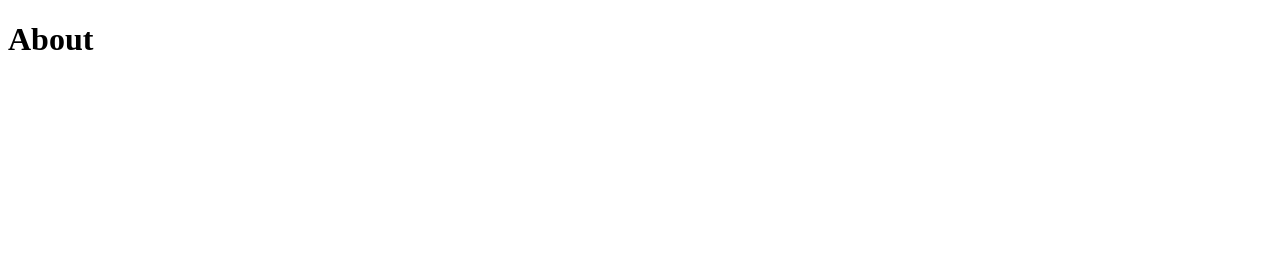
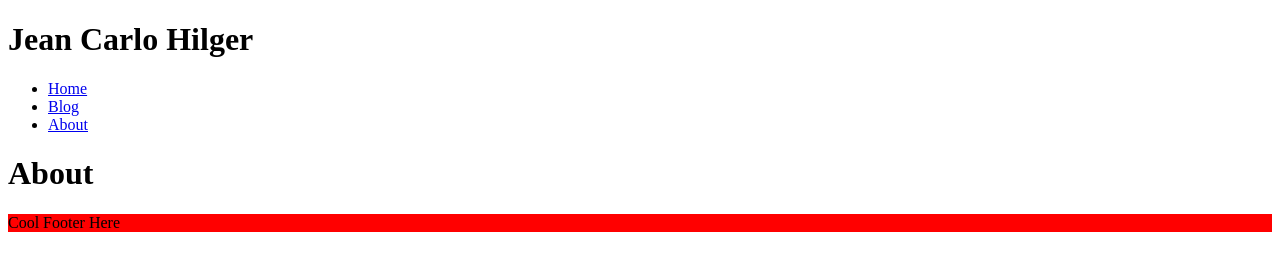
Before and after one commit to jeanchilger/jeanchilger.github.io, a Gatsby site: page /about in a window 1280 px wide. Built offline with nearby package versions, Linux system fonts and the light colour scheme; Gatsby itself is replaced by a stand-in of ours.

Commit message:
chore: changes from function to class components

```diff
--- /dev/null
+++ b/src/components/Footer/footer.scss
@@ -0,0 +1,3 @@
+.footer {
+    background-color: red;
+}
--- /dev/null
+++ b/src/components/Footer/index.js
@@ -0,0 +1,14 @@
+import React, { Component } from "react"
+import "./footer.scss"
+
+class Footer extends Component {
+    render() {
+        return (
+            <footer className="footer">
+                Cool Footer Here
+            </footer>
+        )
+    }
+}
+
+export default Footer
--- /dev/null
+++ b/src/components/Header/index.js
@@ -0,0 +1,30 @@
+import React, { Component } from "react"
+import { Link } from "gatsby"
+
+class Header extends Component {
+    render() {
+        return (
+            <header>
+                <h1>Jean Carlo Hilger</h1>
+
+                <nav>
+                    <ul>
+                        <li>
+                            <Link to="/">Home</Link>
+                        </li>
+
+                        <li>
+                            <Link to="/blog">Blog</Link>
+                        </li>
+
+                        <li>
+                            <Link to="/about">About</Link>
+                        </li>
+                    </ul>
+                </nav>
+            </header>
+        )
+    }
+}
+
+export default Header
--- /dev/null
+++ b/src/layouts/MainLayout/index.js
@@ -0,0 +1,18 @@
+import React, { Component } from "react"
+import Footer from "../../components/Footer"
+import Header from "../../components/Header"
+
+
+export default class MainDefault extends Component {
+    render() {
+        return (
+            <div>
+                <Header />
+
+                { this.props.children }
+
+                <Footer />
+            </div>
+        )
+    }
+}
--- a/src/pages/about.js
+++ b/src/pages/about.js
@@ -1,11 +1,15 @@
-import React from "react"
+import React, { Component } from "react"
+import Layout from "../layouts/MainLayout"
 
-const AboutPage = () => {
-    return (
-        <div>
-            <h1>About</h1>
-        </div>
-    )
+
+class AboutPage extends Component {
+    render() {
+        return (
+            <Layout>
+                <h1>About</h1>
+            </Layout>
+        )
+    }
 }
 
 export default AboutPage
```
Also changed, not shown: src/pages/blog.js (+12 -7 lines), src/pages/index.js (+11 -10 lines).
